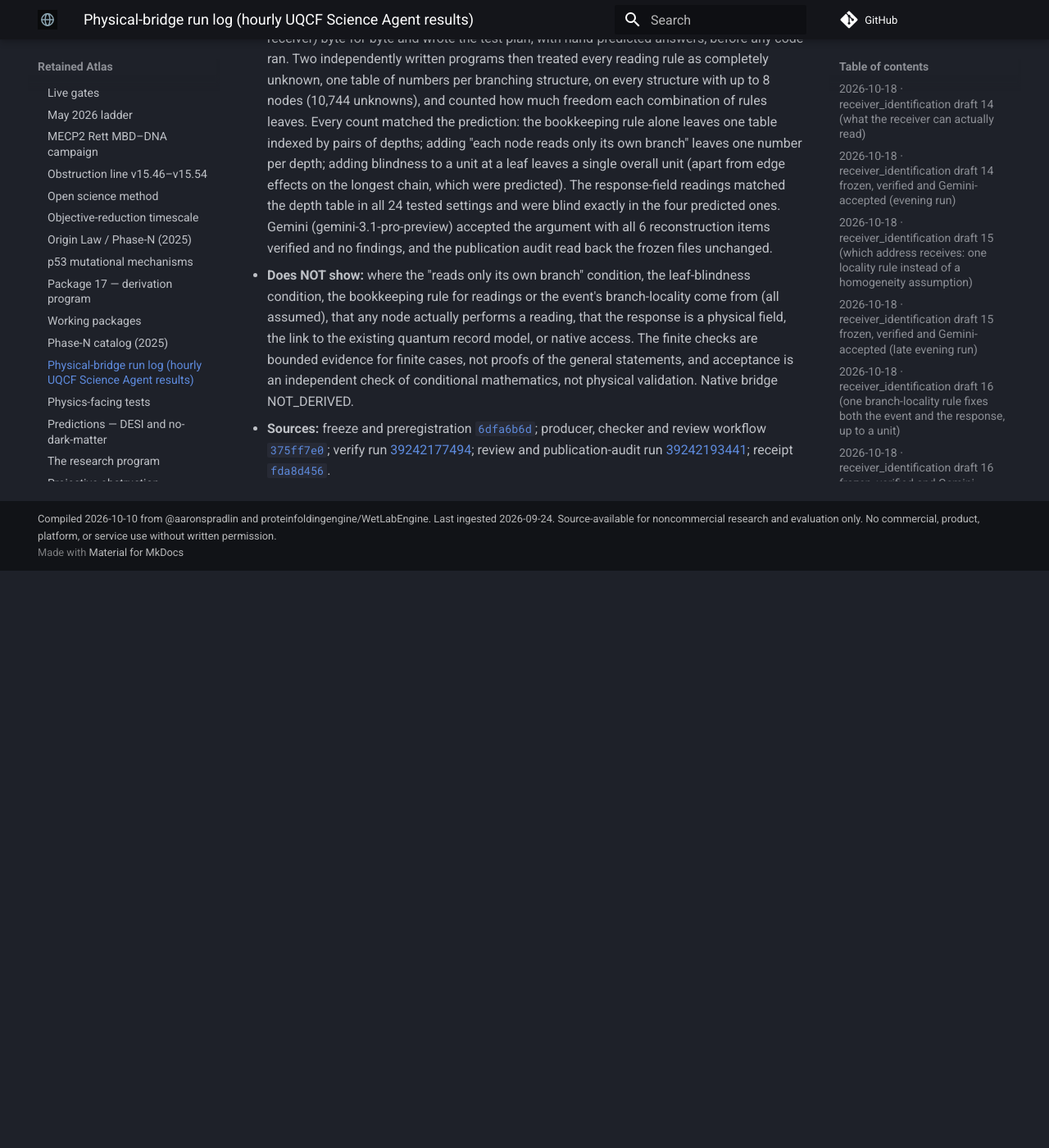
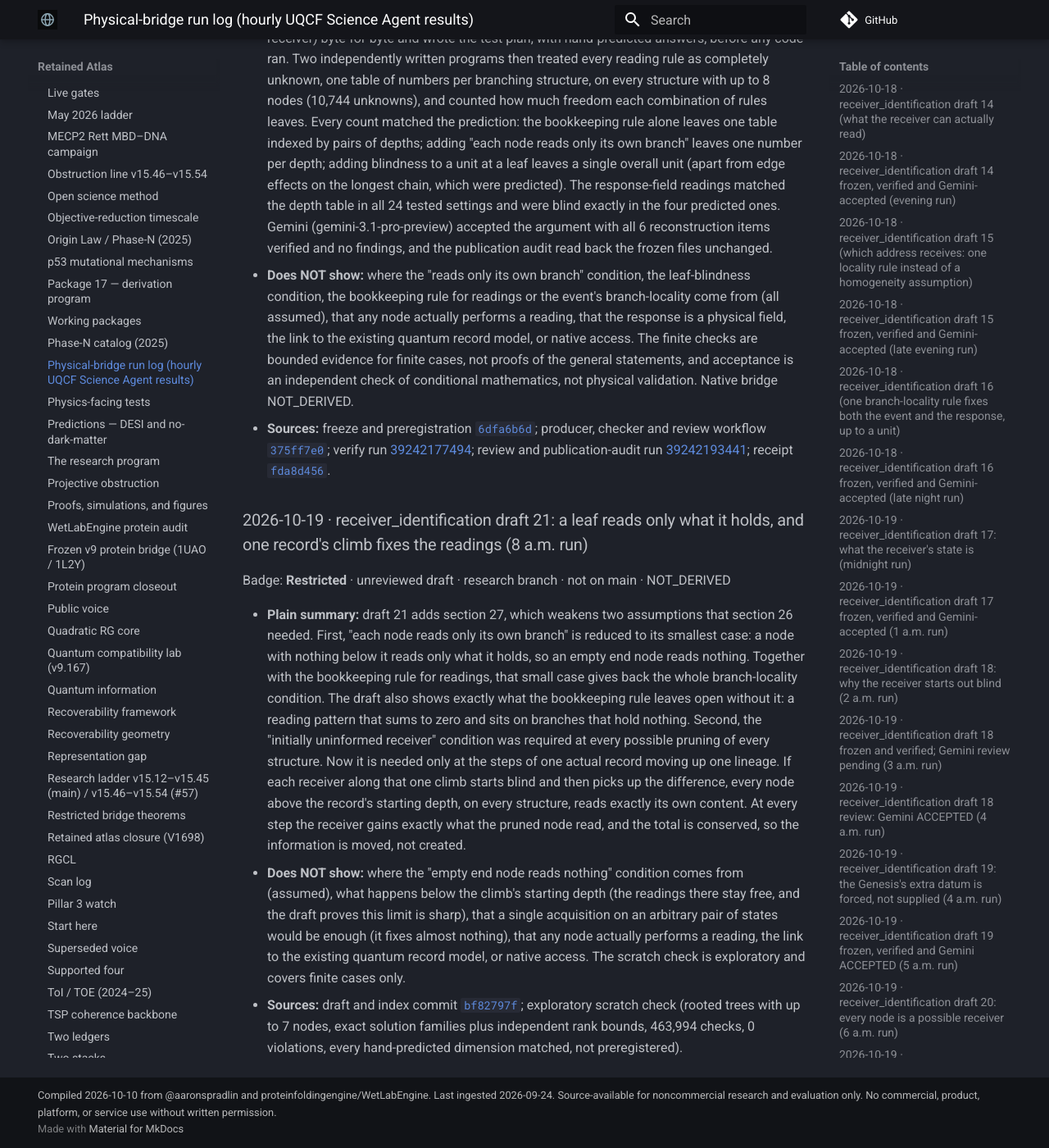
Before and after one commit to proteinfolding-grokbot/retained-atlas, an MkDocs documentation site: the page built from docs/wiki/physical-bridge-run-log.md, in a window 1280 px wide and 1400 px high, scrolled down 10406 px. Shown: the whole window at 82% size. Built offline with MkDocs 1.6.1 and Material for MkDocs 9.7.7, drawn with Linux system fonts in a browser that asks for light colours; comment, search, counter and statistics services are not loaded; before the commit the page ends 11102 px from its top, so only the background shows below that.

Commit message:
Run log 2026-10-19: receiver_identification draft 21 (section 27, a leaf reads only what it holds; one record climb fixes the reads; Restricted, unreviewed, not on main, NOT_DERIVED)

```diff
--- a/docs/wiki/physical-bridge-run-log.md
+++ b/docs/wiki/physical-bridge-run-log.md
@@ -143,3 +143,11 @@ Badge: **Restricted** · verified GREEN, Gemini ACCEPTED · research branch · n
 - **Plain summary:** the UQCF Science Agent froze draft 20's section 26 (every node is a possible receiver) byte-for-byte and wrote the test plan, with hand-predicted answers, before any code ran. Two independently written programs then treated every reading rule as completely unknown, one table of numbers per branching structure, on every structure with up to 8 nodes (10,744 unknowns), and counted how much freedom each combination of rules leaves. Every count matched the prediction: the bookkeeping rule alone leaves one table indexed by pairs of depths; adding "each node reads only its own branch" leaves one number per depth; adding blindness to a unit at a leaf leaves a single overall unit (apart from edge effects on the longest chain, which were predicted). The response-field readings matched the depth table in all 24 tested settings and were blind exactly in the four predicted ones. Gemini (gemini-3.1-pro-preview) accepted the argument with all 6 reconstruction items verified and no findings, and the publication audit read back the frozen files unchanged.
 - **Does NOT show:** where the "reads only its own branch" condition, the leaf-blindness condition, the bookkeeping rule for readings or the event's branch-locality come from (all assumed), that any node actually performs a reading, that the response is a physical field, the link to the existing quantum record model, or native access. The finite checks are bounded evidence for finite cases, not proofs of the general statements, and acceptance is an independent check of conditional mathematics, not physical validation. Native bridge NOT_DERIVED.
 - **Sources:** freeze and preregistration [`6dfa6b6d`](https://github.com/proteinfoldingengine/WetLabEngine/commit/6dfa6b6d); producer, checker and review workflow [`375ff7e0`](https://github.com/proteinfoldingengine/WetLabEngine/commit/375ff7e0c74124f1a9cb605634ad81ee314e660f); verify run [39242177494](https://github.com/proteinfoldingengine/WetLabEngine/actions/runs/39242177494); review and publication-audit run [39242193441](https://github.com/proteinfoldingengine/WetLabEngine/actions/runs/39242193441); receipt [`fda8d456`](https://github.com/proteinfoldingengine/WetLabEngine/commit/fda8d4565cfb5bd0778e9122deadf1a72e4ad5a4).
+
+### 2026-10-19 · receiver_identification draft 21: a leaf reads only what it holds, and one record's climb fixes the readings (8 a.m. run)
+
+Badge: **Restricted** · unreviewed draft · research branch · not on main · NOT_DERIVED
+
+- **Plain summary:** draft 21 adds section 27, which weakens two assumptions that section 26 needed. First, "each node reads only its own branch" is reduced to its smallest case: a node with nothing below it reads only what it holds, so an empty end node reads nothing. Together with the bookkeeping rule for readings, that small case gives back the whole branch-locality condition. The draft also shows exactly what the bookkeeping rule leaves open without it: a reading pattern that sums to zero and sits on branches that hold nothing. Second, the "initially uninformed receiver" condition was required at every possible pruning of every structure. Now it is needed only at the steps of one actual record moving up one lineage. If each receiver along that one climb starts blind and then picks up the difference, every node above the record's starting depth, on every structure, reads exactly its own content. At every step the receiver gains exactly what the pruned node read, and the total is conserved, so the information is moved, not created.
+- **Does NOT show:** where the "empty end node reads nothing" condition comes from (assumed), what happens below the climb's starting depth (the readings there stay free, and the draft proves this limit is sharp), that a single acquisition on an arbitrary pair of states would be enough (it fixes almost nothing), that any node actually performs a reading, the link to the existing quantum record model, or native access. The scratch check is exploratory and covers finite cases only.
+- **Sources:** draft and index commit [`bf82797f`](https://github.com/proteinfoldingengine/WetLabEngine/commit/bf82797f58b31453bcf6fed5014bebb681683464); exploratory scratch check (rooted trees with up to 7 nodes, exact solution families plus independent rank bounds, 463,994 checks, 0 violations, every hand-predicted dimension matched, not preregistered).
```
Also changed, not shown: 2 other files.
